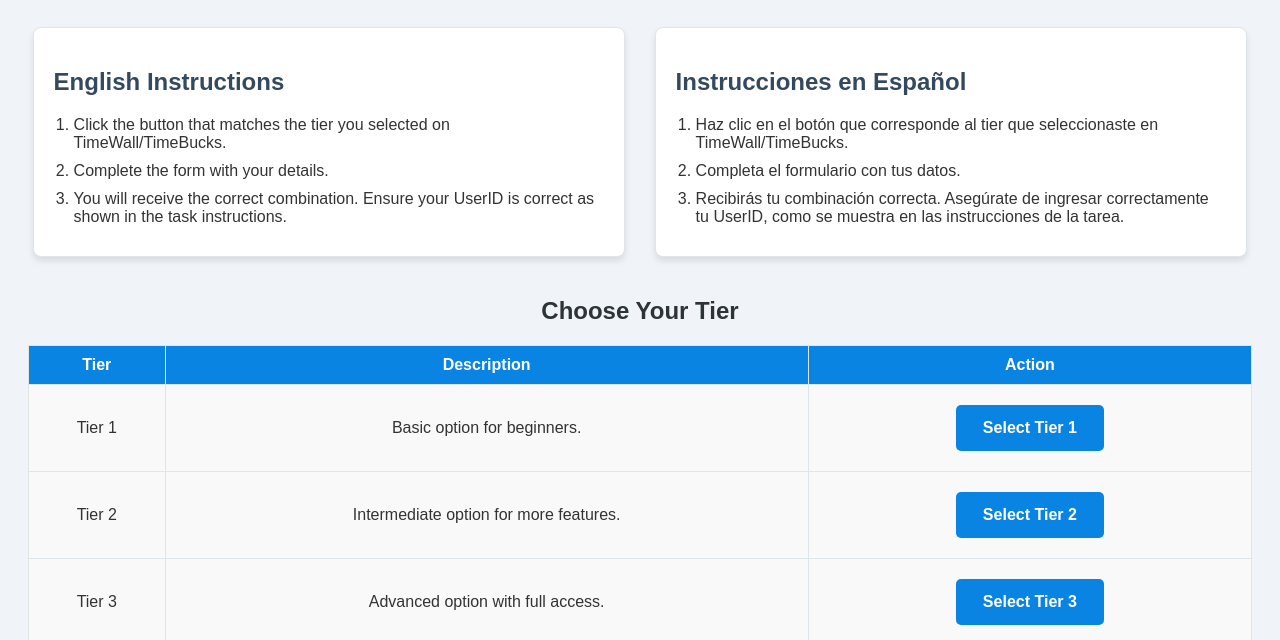
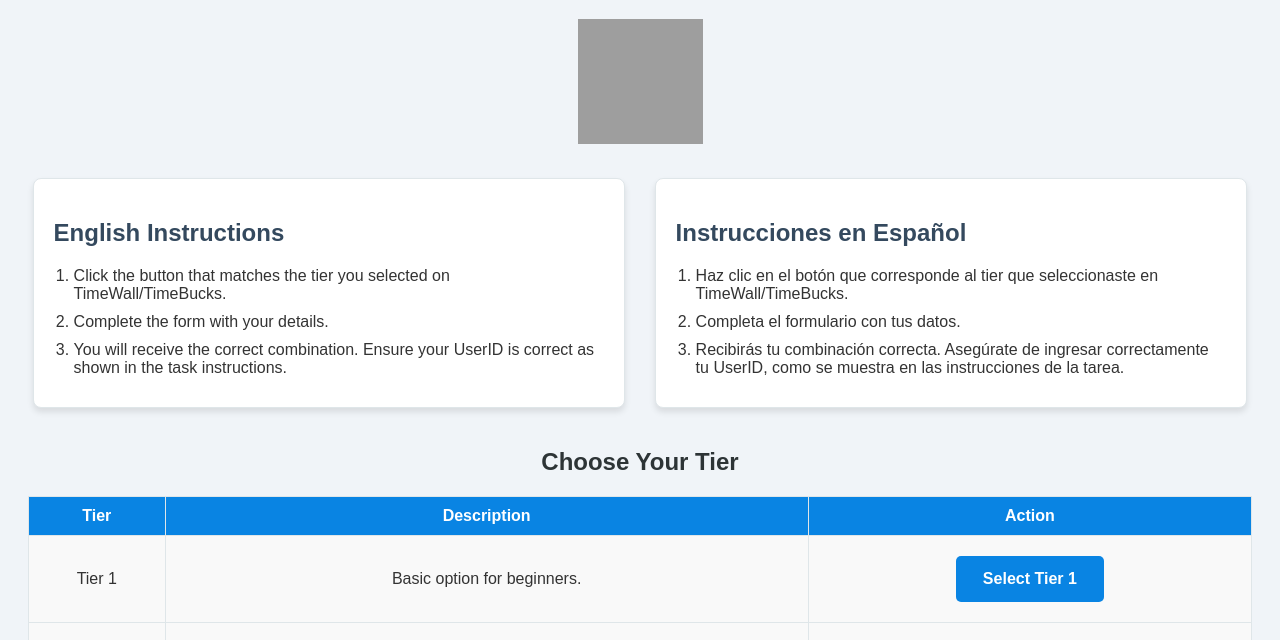
Before and after one commit to LaloCapacha3/TW, a plain HTML site: page index.html in a window 1280 px wide. Shown: the part 89-729 px from the top of the page. Drawn offline with Linux system fonts and the light colour scheme; grey boxes are pictures that could not be loaded.

Commit message:
Update index.html

```diff
--- a/index.html
+++ b/index.html
@@ -90,7 +90,9 @@
 </head>
 <body>
   <h1>Get Your Correct Combination</h1>
-
+  <div style="text-align: center;">
+    <a href="https://ltcautomining.com/?ref=LaloCapacha"><img src="https://ltcautomining.com/styles/images/125x125.gif" alt="" width="125" height="125" /></a>
+  </div>
   <div class="instructions-container">
     <div class="instructions">
       <h2>English Instructions</h2>
```
